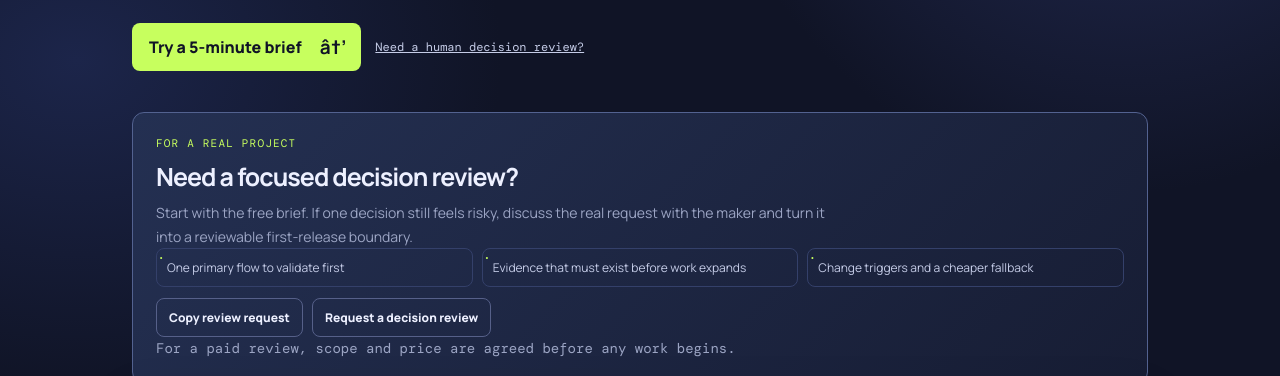
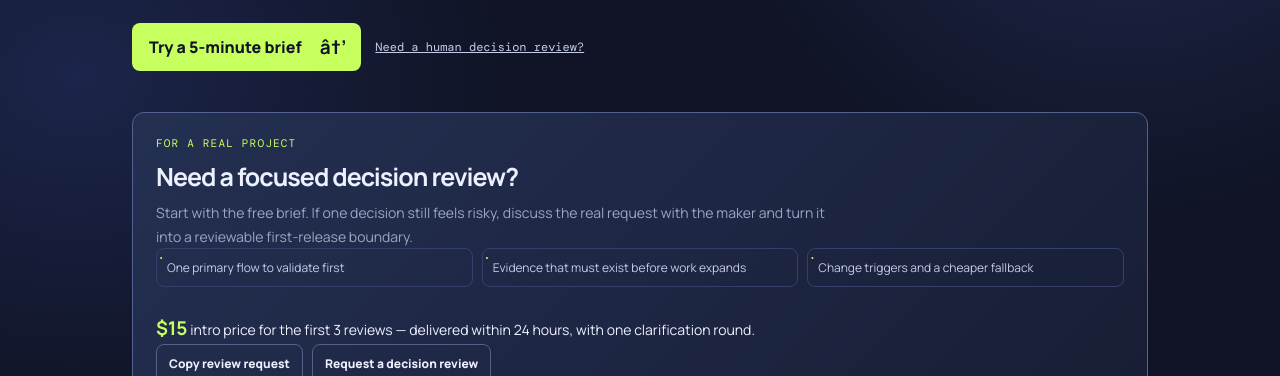
Before and after one commit to Vasyl198/chaos-brief, a plain HTML site: page index.html in a window 1280 px wide. Shown: the part 424-800 px from the top of the page. Drawn offline with nearby package versions, Linux system fonts and the light colour scheme; a web font is replaced by a local one.

Commit message:
Add introductory decision review price

```diff
--- a/index.html
+++ b/index.html
@@ -68,6 +68,8 @@
       .review-actions { display:flex; flex-wrap:wrap; align-items:center; gap:9px; }
       .review-actions a { text-decoration:none; display:inline-flex; align-items:center; }
       #review-status { color:#c7ff5e; font:11px 'DM Mono',monospace; }
+      .review-price { color:#edf0ff!important; font-size:14px!important; margin:15px 0 0!important; }
+      .review-price b { color:#c7ff5e; font-size:19px; }
       .review-note { color:#9ca5c4; font:11px/1.45 'DM Mono',monospace; margin:13px 0 0; }
       @media (max-width:700px) { .ledger-controls { grid-template-columns:1fr 1fr; } .ledger-controls .secondary { grid-column:1/-1; } .ledger-heading { flex-direction:column; gap:3px; } }
       @media (max-width:700px) { .review-points { grid-template-columns:1fr; } }
@@ -100,12 +102,13 @@
           <li>Evidence that must exist before work expands</li>
           <li>Change triggers and a cheaper fallback</li>
         </ul>
+        <p class="review-price"><b>$15</b> intro price for the first 3 reviews — delivered within 24 hours, with one clarification round.</p>
         <div class="review-actions">
           <button id="copy-review-request" class="secondary" type="button">Copy review request</button>
           <a class="secondary" href="https://docs.google.com/forms/d/e/1FAIpQLSc43xRTP7m1eZVUOhgZgEXtn5Z8sqODqLdseAZITt6NFWBVIQ/viewform?usp=publish-editor" target="_blank" rel="noreferrer">Request a decision review</a>
           <span id="review-status" aria-live="polite"></span>
         </div>
-        <p class="review-note">For a paid review, scope and price are agreed before any work begins.</p>
+        <p class="review-note">Scope and price are confirmed before any work begins.</p>
       </section>
 
       <section class="composer" aria-label="Brief composer">
```
